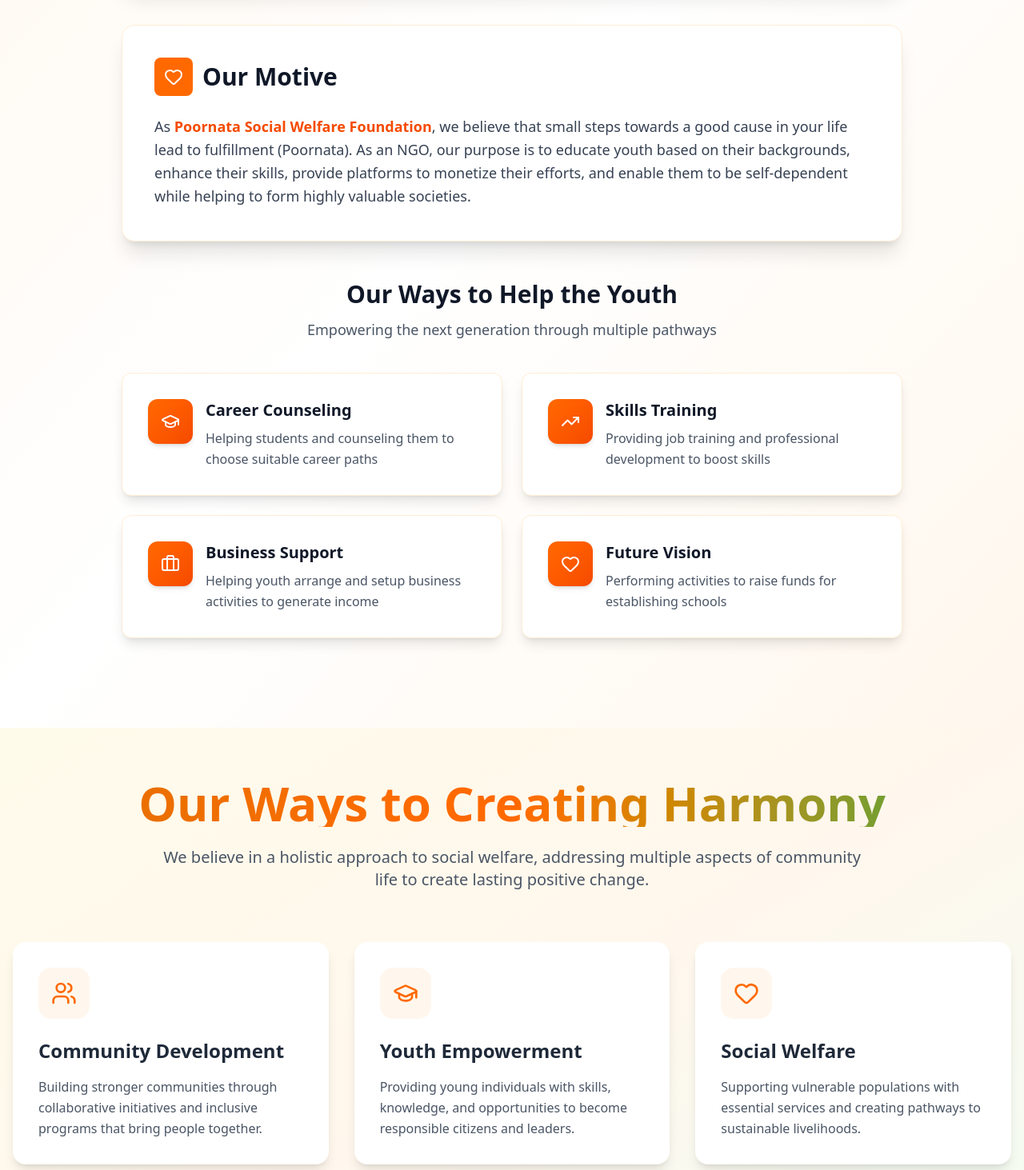
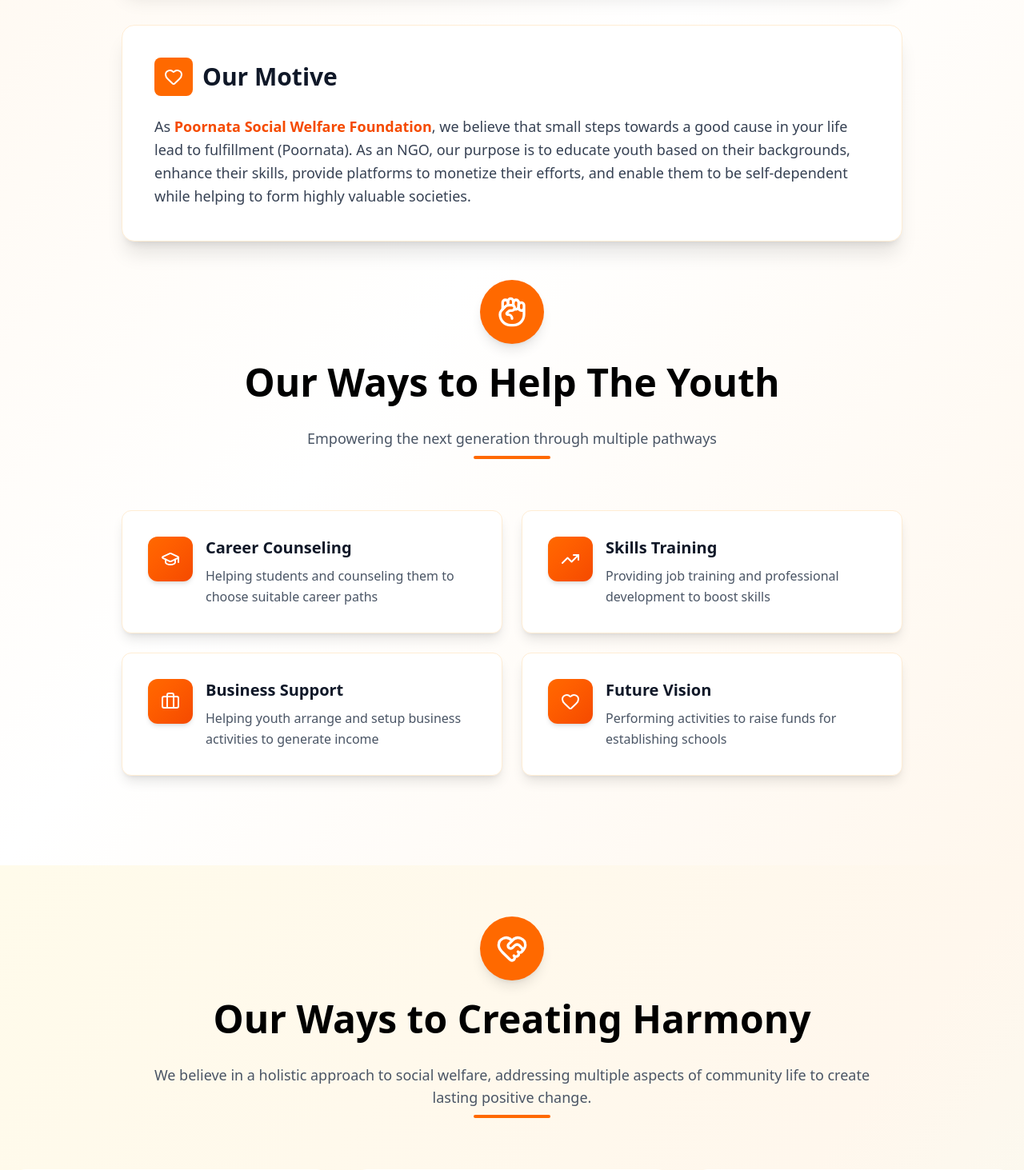
Before and after one commit to Sanketagrawal08/PoornataSociety, a React (Vite) app in the folder frontend/: page / in a window 1280 px wide. Shown: the part 1330-2793 px from the top of the page at 80% size. Built offline with nearby package versions, Linux system fonts and the light colour scheme.

Commit message:
added harmony

```diff
--- /dev/null
+++ b/frontend/src/cards/CommunityEngagements.jsx
@@ -0,0 +1,49 @@
+import { Users } from 'lucide-react'
+import React from 'react'
+
+const CommunityEngagements = () => {
+  return (
+
+<div className="bg-white rounded-2xl shadow-lg p-8 hover:shadow-xl transition-shadow duration-300">
+
+  <div className="flex gap-3 items-center mb-6">
+    <div className="bg-orange-50 w-16 h-16 rounded-2xl flex items-center justify-center">
+      <Users className="w-8 h-8 text-orange-500" strokeWidth={2} />
+    </div>
+
+    <h2 className="text-2xl font-bold text-gray-800">
+      Community Engagements
+    </h2>
+  </div>
+
+  <ul className="text-gray-600 leading-relaxed space-y-3 list-disc ml-4">
+
+    <li>
+      Building strong networks through collaboration and social initiatives.
+    </li>
+
+    <li>
+      Educating school children on spirituality, pressure handling, life motivation, hands-on practices, and quality lifestyle.
+    </li>
+
+    <li>
+      Initiatives like yoga, gym exercise, meditation, and open discussion platforms on various topics.
+    </li>
+
+    <li>
+      Circulating inspiring articles, life stories, achievement stories, and updates on careers, politics, and social affairs.
+    </li>
+
+  </ul>
+
+  <div className="w-full mt-6">
+    <button className="w-full bg-orange-500 text-white py-3 rounded-xl font-semibold hover:bg-orange-600 transition">
+      Get Involved
+    </button>
+  </div>
+</div>
+
+  )
+}
+
+export default CommunityEngagements
--- /dev/null
+++ b/frontend/src/cards/EducationHarmony.jsx
@@ -0,0 +1,55 @@
+import { BookCopyIcon } from "lucide-react";
+import React from "react";
+
+const EducationHarmony = () => {
+  return (
+    <div className="bg-white rounded-2xl shadow-lg p-8 hover:shadow-xl transition-shadow duration-300">
+
+      <div className="flex gap-2 justify-center items-center mb-4">
+        <div className="bg-orange-50 w-16 h-16 rounded-2xl flex items-center justify-center mb-3">
+          <BookCopyIcon className="w-8 h-8 text-orange-500" strokeWidth={2} />
+        </div>
+
+        <h2 className="text-2xl font-bold text-gray-800">
+          Affordable Education
+        </h2>
+      </div>
+
+      {/* Description */}
+      <ul className="text-gray-600 leading-relaxed space-y-2 list-disc ml-4">
+        <li>
+          Making quality learning accessible to all, regardless of financial background.
+          <strong> (Donate for poor children to provide better education resources)</strong>
+        </li>
+
+        <li>
+          <strong>
+            Donate for Education, invest for <br /> Wisdom — True knowledge alone is enough for transformation
+          </strong>
+        </li>
+
+        <li>
+          Providing essential resources like stationery, sports materials, school uniforms, and clean classrooms.
+        </li>
+
+        <li>
+          Visiting village schools regularly to identify problems faced by students and teachers, and working to resolve them.
+        </li>
+
+        <li>
+          Our members continuously monitor schools and report shortages, maintenance needs, or quality issues.
+        </li>
+      </ul>
+
+      {/* Fixed Button */}
+      <div className="w-full mt-6">
+        <button className="w-full bg-green-600 text-white py-3 rounded-xl font-semibold hover:bg-orange-600 transition">
+          Donate Now
+        </button>
+      </div>
+
+    </div>
+  );
+};
+
+export default EducationHarmony;
--- /dev/null
+++ b/frontend/src/cards/Mentorship.jsx
@@ -0,0 +1,54 @@
+import { Users } from 'lucide-react'
+import React from 'react'
+
+const Mentorship = () => {
+  return (
+  <div className="bg-white rounded-2xl shadow-lg p-8 hover:shadow-xl transition-shadow duration-300">
+
+  {/* Icon + Title */}
+  <div className="flex gap-3 items-center mb-6">
+    <div className="bg-orange-50 w-16 h-16 rounded-2xl flex items-center justify-center mb-1">
+      <Users className="w-8 h-8 text-orange-500" strokeWidth={2} />
+    </div>
+
+    <h2 className="text-2xl font-bold text-gray-800">
+      Mentorship & Guidance
+    </h2>
+  </div>
+
+  {/* Description */}
+  <ul className="text-gray-600 leading-relaxed space-y-3 list-disc ml-4">
+
+    <li>
+      Providing personalized support to help youth and individuals achieve their goals.
+    </li>
+
+    <li>
+      <span className="text-red-600 font-semibold">
+        We are looking for counselors or professionals from multiple fields (Finance, Technical, School teachers, Insurance services, News agencies, College students, Medical professionals, Agriculture specialists, Business experts, HR professionals) who want to share knowledge and contribute to uplifting society.
+      </span>
+    </li>
+
+    <li className="font-semibold text-gray-800">
+      Want to offer your knowledge / services / experience to accelerate harmony?
+    </li>
+
+    <li>
+      Mention the registration link with the offered services — contributors can upload pictures and a brief background.
+    </li>
+
+  </ul>
+
+  {/* Button */}
+  <div className="w-full mt-6">
+    <button className="w-full bg-orange-600 text-white py-3 rounded-xl font-semibold hover:bg-orange-600 transition">
+      Join Us
+    </button>
+  </div>
+
+</div>
+
+  )
+}
+
+export default Mentorship
--- /dev/null
+++ b/frontend/src/cards/ResourceAccess.jsx
@@ -0,0 +1,45 @@
+import { FolderOpen } from 'lucide-react'
+import React from 'react'
+
+const ResourceAccess = () => {
+  return (
+
+<div className="bg-white rounded-2xl shadow-lg p-8 hover:shadow-xl transition-shadow duration-300">
+
+  <div className="flex gap-3 items-center mb-6">
+    <div className="bg-orange-50 w-16 h-16 rounded-2xl flex items-center justify-center">
+      <FolderOpen className="w-8 h-8 text-orange-500" strokeWidth={2} />
+    </div>
+
+    <h2 className="text-2xl font-bold text-gray-800">
+      Resource Access
+    </h2>
+  </div>
+
+  <ul className="text-gray-600 leading-relaxed space-y-3 list-disc ml-4">
+
+    <li>
+      Offering career kits, digital tools, and knowledge platforms to accelerate success.
+    </li>
+
+    <li>
+      Access to online platforms, AI-driven tools, training videos, community platforms, marketing resources, and digital learning kits.
+    </li>
+
+    <li>
+      Guidance provided through<strong> ngoindiafoundation</strong> and<strong> poornata</strong> association experts.
+    </li>
+
+  </ul>
+
+  <div className="w-full mt-6">
+    <button className="w-full bg-orange-500 text-white py-3 rounded-xl font-semibold hover:bg-orange-600 transition">
+      Explore Resources
+    </button>
+  </div>
+</div>
+
+  )
+}
+
+export default ResourceAccess
--- /dev/null
+++ b/frontend/src/cards/SkillDevelopmentWorkshop.jsx
@@ -0,0 +1,43 @@
+import { Wrench } from 'lucide-react'
+
+const SkillDevelopmentWorkshop = () => {
+  return (
+    <div className="bg-white rounded-2xl  shadow-lg p-8 hover:shadow-xl transition-shadow duration-300">
+      {/* Icon + Title */}
+      <div className="flex gap-3 items-center mb-6">
+        <div className="bg-orange-50 w-16 h-16 rounded-2xl flex items-center justify-center">
+          <Wrench className="w-8 h-8 text-orange-500" strokeWidth={2} />
+        </div>
+
+        <h2 className="text-2xl font-bold text-gray-800">
+          Skill Development Workshops
+        </h2>
+      </div>
+
+      {/* Description */}
+      <ul className="text-gray-600 leading-relaxed space-y-3 list-disc ml-4">
+        <li>Equipping learners with practical skills for professional and personal growth.</li>
+
+        <li>
+          Seeking experts for job training, construction training, certification programs,
+          engineering work training, machinery repairing, bike/car servicing, and soft-skill polishing.
+        </li>
+
+        <li>Collaborating with training workshops and companies to uplift youth skill standards.</li>
+
+        <li className="text-red-600 font-semibold">
+          Want to be part of an initiative to change someone's life? Please join here.
+        </li>
+      </ul>
+
+      {/* Button */}
+      <div className="w-full mt-6">
+        <button className="w-full bg-orange-500 text-white py-3 rounded-xl font-semibold hover:bg-orange-600 transition">
+          Join Initiative
+        </button>
+      </div>
+    </div>
+  )
+}
+
+export default SkillDevelopmentWorkshop
--- a/frontend/src/components/Harmony.jsx
+++ b/frontend/src/components/Harmony.jsx
@@ -1,64 +1,52 @@
 import React from 'react';
-import { Users, GraduationCap, Heart } from 'lucide-react';
+import { GraduationCap, Heart, BookCopyIcon, Users, Handshake, HandshakeIcon, HeartHandshake } from 'lucide-react';
+import EducationHarmony from '../cards/EducationHarmony';
+import Mentorship from '../cards/Mentorship';
+import SkillDevelopmentWorkshop from '../cards/SkillDevelopmentWorkshop';
+import ResourceAccess from '../cards/ResourceAccess';
+import CommunityEngagements from '../cards/CommunityEngagements';
 
 export default function Harmony() {
-  const cards = [
-    {
-      icon: Users,
-      title: "Community Development",
-      description: "Building stronger communities through collaborative initiatives and inclusive programs that bring people together."
-    },
-    {
-      icon: GraduationCap,
-      title: "Youth Empowerment",
-      description: "Providing young individuals with skills, knowledge, and opportunities to become responsible citizens and leaders."
-    },
-    {
-      icon: Heart,
-      title: "Social Welfare",
-      description: "Supporting vulnerable populations with essential services and creating pathways to sustainable livelihoods."
-    }
-  ];
-
   return (
     <div className="min-h-screen bg-gradient-to-br from-amber-50 via-orange-50 to-green-50 py-16 px-4">
       <div className="max-w-7xl mx-auto">
+
         {/* Header Section */}
-        <div className="text-center mb-16">
-          <h1 className="text-5xl md:text-6xl font-bold mb-6 bg-gradient-to-r from-amber-600 via-orange-500 to-green-600 bg-clip-text text-transparent">
+
+           <div className="text-center mb-16">
+          <div className="inline-flex items-center justify-center w-20 h-20 bg-orange-500 rounded-full mb-6 shadow-lg">
+            <HeartHandshake className="w-10 h-10 text-white" />
+          </div>
+           <h1 className="text-5xl md:text-5xl font-bold mb-8 text-black ">
             Our Ways to Creating Harmony
           </h1>
-          <p className="text-lg md:text-xl text-gray-600 max-w-4xl mx-auto">
+           <p className="text-lg md:text-md text-gray-600 max-w-4xl mx-auto">
             We believe in a holistic approach to social welfare, addressing multiple aspects of community life to create lasting positive change.
           </p>
+          <div className="w-24 h-1 bg-orange-500 mx-auto rounded-full  mt-2"></div>
         </div>
 
         {/* Cards Section */}
-        <div className="grid grid-cols-1 md:grid-cols-3 gap-8">
-          {cards.map((card, index) => {
-            const Icon = card.icon;
-            return (
-              <div
-                key={index}
-                className="bg-white rounded-2xl shadow-lg p-8 hover:shadow-xl transition-shadow duration-300"
-              >
-                {/* Icon Container */}
-                <div className="bg-orange-50 w-16 h-16 rounded-2xl flex items-center justify-center mb-6">
-                  <Icon className="w-8 h-8 text-orange-500" strokeWidth={2} />
-                </div>
+        <div className="grid grid-cols-1 md:grid-cols-3 gap-8 items-start">
 
-                {/* Title */}
-                <h2 className="text-2xl font-bold text-gray-800 mb-4">
-                  {card.title}
-                </h2>
 
-                {/* Description */}
-                <p className="text-gray-600 leading-relaxed">
-                  {card.description}
-                </p>
-              </div>
-            );
-          })}
+          {/* Affordable Education Card */}
+<EducationHarmony />
+
+
+          {/* Card 2 */}
+         <Mentorship />
+
+          {/* Card 3 */}
+          <SkillDevelopmentWorkshop />
+          {/* <div className=""></div> */}
+
+          {/* Card 4 */}
+          <ResourceAccess />
+
+          {/* card 5 */}
+          <CommunityEngagements />
+
         </div>
       </div>
     </div>
--- a/frontend/src/components/Motive.jsx
+++ b/frontend/src/components/Motive.jsx
@@ -1,5 +1,5 @@
-import React from "react";
-import { Heart, Users, Briefcase, GraduationCap, TrendingUp, EyeOff, Eye } from "lucide-react";
+import React, { Children } from "react";
+import { Heart, Users, Briefcase, GraduationCap, TrendingUp, EyeOff, Eye, CloudHail, Globe2, HeartHandshakeIcon, HandFist } from "lucide-react";
 const Motive = () => {
   const ways = [
     {
@@ -74,10 +74,19 @@
 
         {/* Our Ways Section */}
         <div className="mb-12">
-          <div className="text-center mb-10">
-            <h2 className="text-3xl font-bold text-gray-900 mb-3">Our Ways to Help the Youth</h2>
-            <p className="text-gray-600 text-lg">Empowering the next generation through multiple pathways</p>
+          <div className="text-center mb-16">
+          <div className="inline-flex items-center justify-center w-20 h-20 bg-orange-500 rounded-full mb-6 shadow-lg">
+            <HandFist className="w-10 h-10 text-white" />
           </div>
+           <h1 className="text-5xl md:text-5xl font-bold mb-8 text-black ">
+            Our Ways to Help The Youth
+          </h1>
+           <p className="text-lg md:text-md text-gray-600 max-w-4xl mx-auto">
+            Empowering the next generation through multiple pathways
+          </p>
+          <div className="w-24 h-1 bg-orange-500 mx-auto rounded-full  mt-2"></div>
+        </div>
+
 
           <div className="grid md:grid-cols-2 gap-6">
             {ways.map((way, index) => (
```
